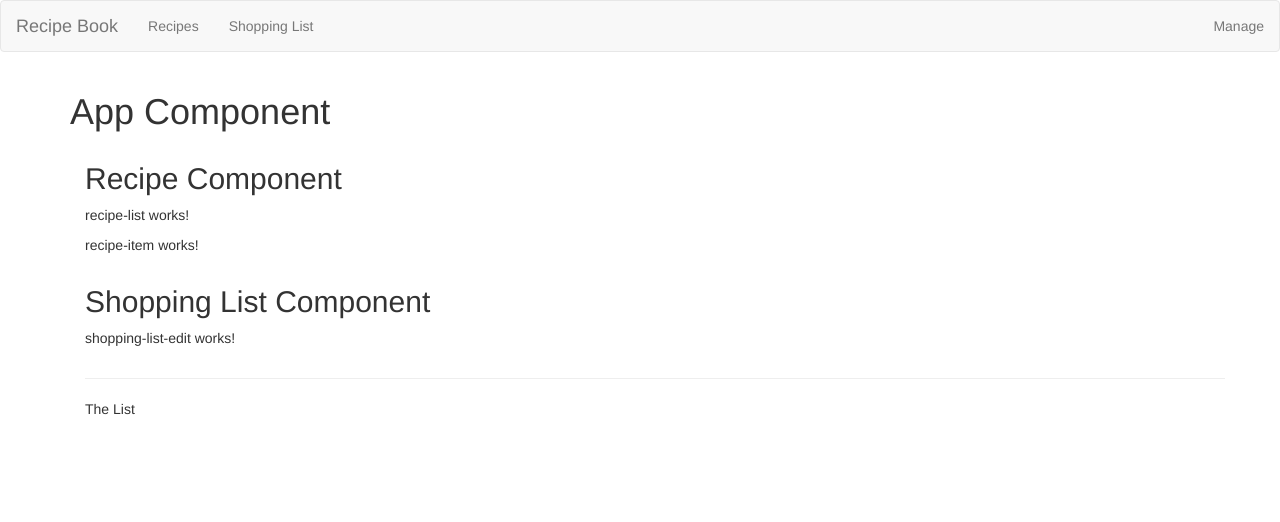
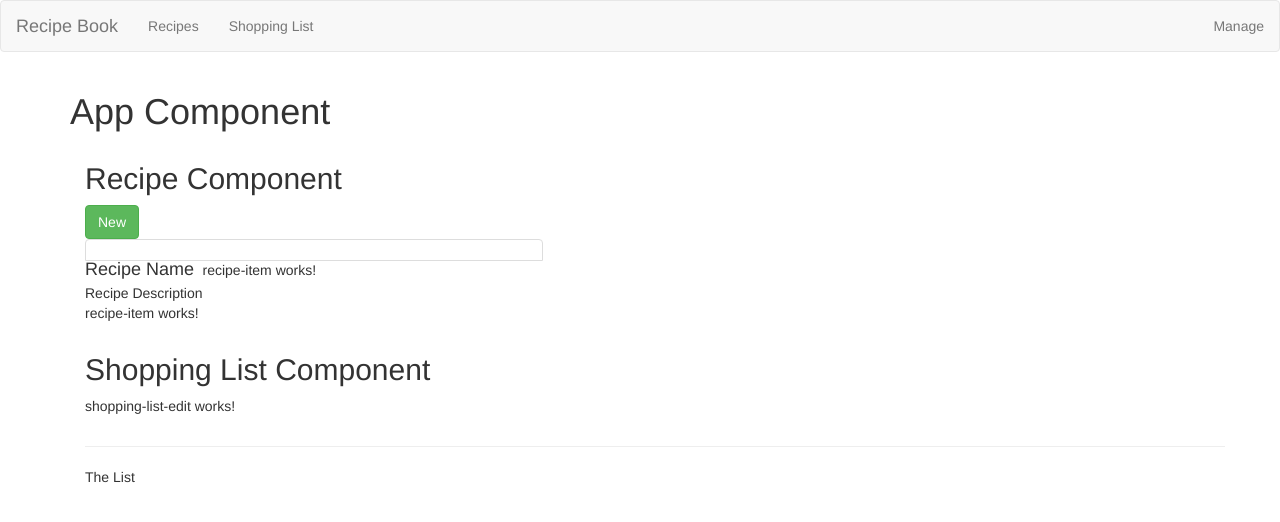
Before and after one commit to iairbluer/recipe-book, an Angular app: page / in a window 1280 px wide. Shown: the top 522 px of the page. Built offline with nearby package versions, Linux system fonts and the light colour scheme.

Commit message:
create recipe model

```diff
--- a/src/app/recipe-book/recipe-list/recipe-list.component.html
+++ b/src/app/recipe-book/recipe-list/recipe-list.component.html
@@ -1,3 +1,17 @@
-<p>
-  recipe-list works!
-</p>
+<div class="row">
+  <div class="col-xs-12">
+<button class="btn btn-success">New </button>
+  </div>
+</div>
+
+<div class="row">
+  <div class="col-xs-12">
+    <a href="#" class="list-group-item clearfix"></a>
+    <div class="pull-left">
+      <h4 class="list-group-item-heading">Recipe Name</h4>
+      <p class="list-group-item-text">Recipe Description</p>
+    </div>
+    <span class="pull-right"><img class="img-responsive" src="" alt="" style="max-height:50px;"></span>
+    <app-recipe-item></app-recipe-item>
+  </div>
+</div>
--- a/src/app/recipe-book/recipe-list/recipe-list.component.ts
+++ b/src/app/recipe-book/recipe-list/recipe-list.component.ts
@@ -1,4 +1,5 @@
 import { Component, OnInit } from '@angular/core';
+import { Recipe } from '../recipe/recipe.model';
 
 @Component({
   selector: 'app-recipe-list',
@@ -9,6 +10,10 @@
 
   constructor() { }
 
+  recipes: Recipe[] = [
+    new Recipe('cookies', 'sample cookie recipe', 'https://en.wikipedia.org/wiki/Cookie#/media/File:2ChocolateChipCookies.jpg' )
+  ];
+
   ngOnInit() {
   }
 
--- /dev/null
+++ b/src/app/recipe-book/recipe/recipe.model.ts
@@ -0,0 +1,11 @@
+export class Recipe {
+    public name: string;
+    public description: string;
+    public imagePath: string;
+
+    constructor(name: string, desc: string, imagePath: string) {
+        this.name = name;
+        this.description = desc;
+        this.imagePath = imagePath;
+    }
+}
```
